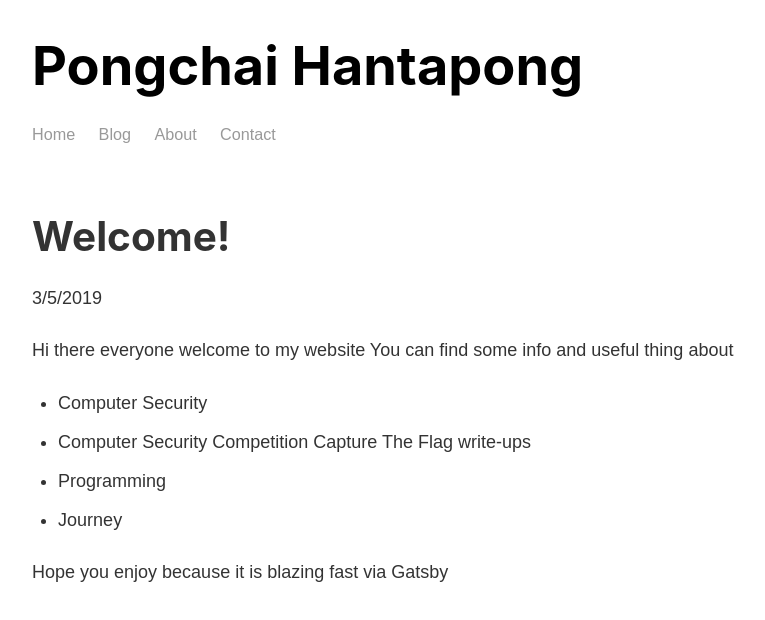
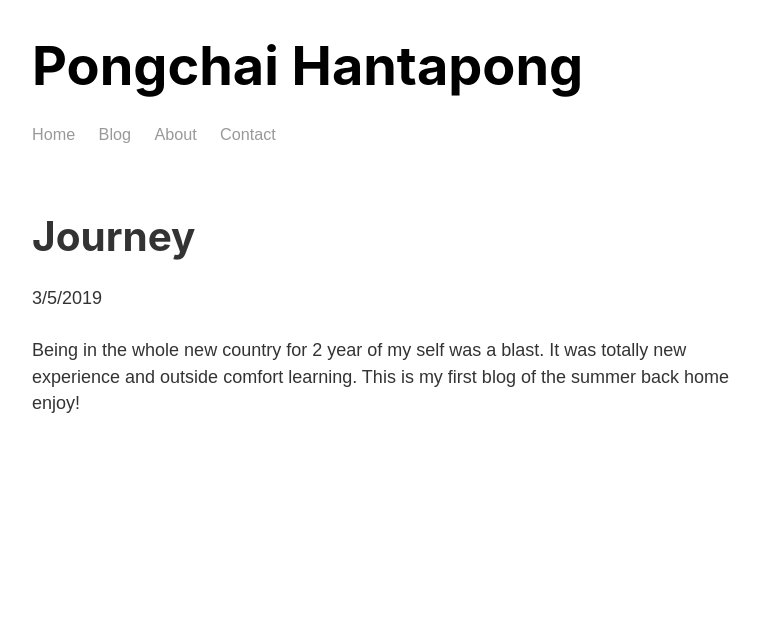
Before and after one commit to rickandmoretea/site, a Gatsby site: page /blog/hello in a window 1280 px wide. Shown: the whole page, without its empty margins (251-1016 px from the left). Built offline with nearby package versions, Linux system fonts and the light colour scheme; Gatsby itself is replaced by a stand-in of ours.

Commit message:
Update hello.md

```diff
--- a/src/posts/hello/hello.md
+++ b/src/posts/hello/hello.md
@@ -1,12 +1,6 @@
 ---
-title : "Welcome!"
+title : "Journey"
 date : "3/5/2019"
 ---
-Hi there everyone welcome to my website
-You can find some info and useful thing about
-- Computer Security
-- Computer Security Competition Capture The Flag write-ups
-- Programming
-- Journey
 
-Hope you enjoy because it is blazing fast via Gatsby
+Being in the whole new country for 2 year of my self was a blast. It was totally new experience and outside comfort learning. This is my first blog of the summer back home enjoy!
```
